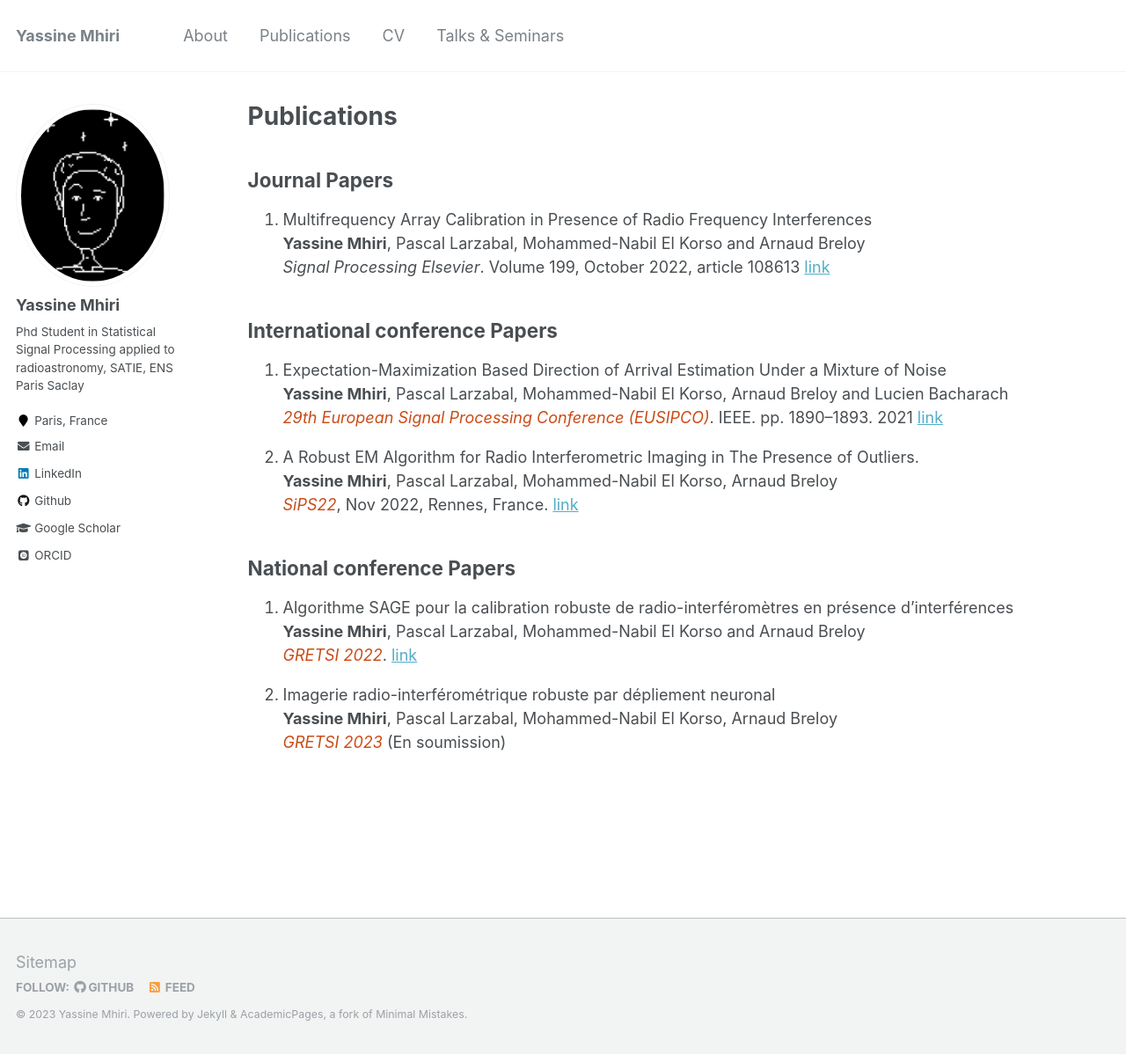
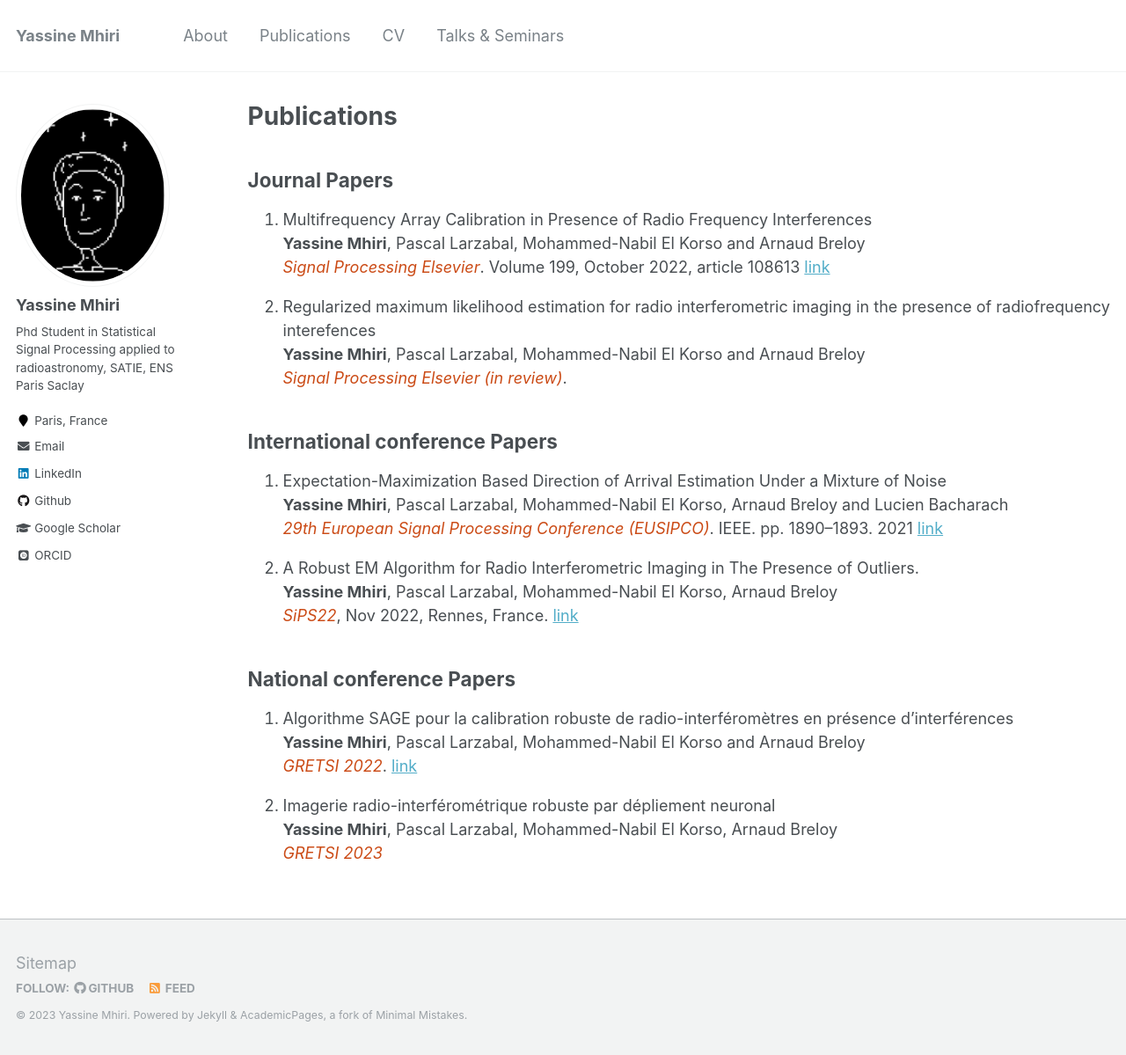
Before and after one commit to y-mhiri/y-mhiri.github.io, a Jekyll site: the page built from _pages/publications.md, in a window 1280 px wide and 1199 px high. Shown: the whole window at 88% size. Built offline with Jekyll 4.4.1, drawn with Linux system fonts in a browser that asks for light colours; some web fonts are replaced.

Commit message:
new publication

```diff
--- a/_pages/publications.md
+++ b/_pages/publications.md
@@ -23,6 +23,10 @@ author_profile: true
   [link](https://arxiv.org/pdf/2202.07297.pdf)
   <!-- [link](https://www.sciencedirect.com/science/article/pii/S0165168422001530) -->
 
+2. Regularized maximum likelihood estimation for radio interferometric imaging in the presence of radiofrequency interefences \
+**Yassine Mhiri**, Pascal Larzabal, Mohammed-Nabil El Korso and Arnaud Breloy \
+*Signal Processing Elsevier (in review)*.
+
 ## International conference Papers
 1. Expectation-Maximization Based Direction of Arrival Estimation Under a Mixture of Noise \
   **Yassine Mhiri**, Pascal Larzabal, Mohammed-Nabil El Korso, Arnaud Breloy and Lucien Bacharach \
@@ -43,4 +47,4 @@ author_profile: true
 
 2. Imagerie radio-interférométrique robuste par dépliement neuronal \
   **Yassine Mhiri**, Pascal Larzabal, Mohammed-Nabil El Korso, Arnaud Breloy \
-  *GRETSI 2023* (En soumission)
+  *GRETSI 2023*
```
